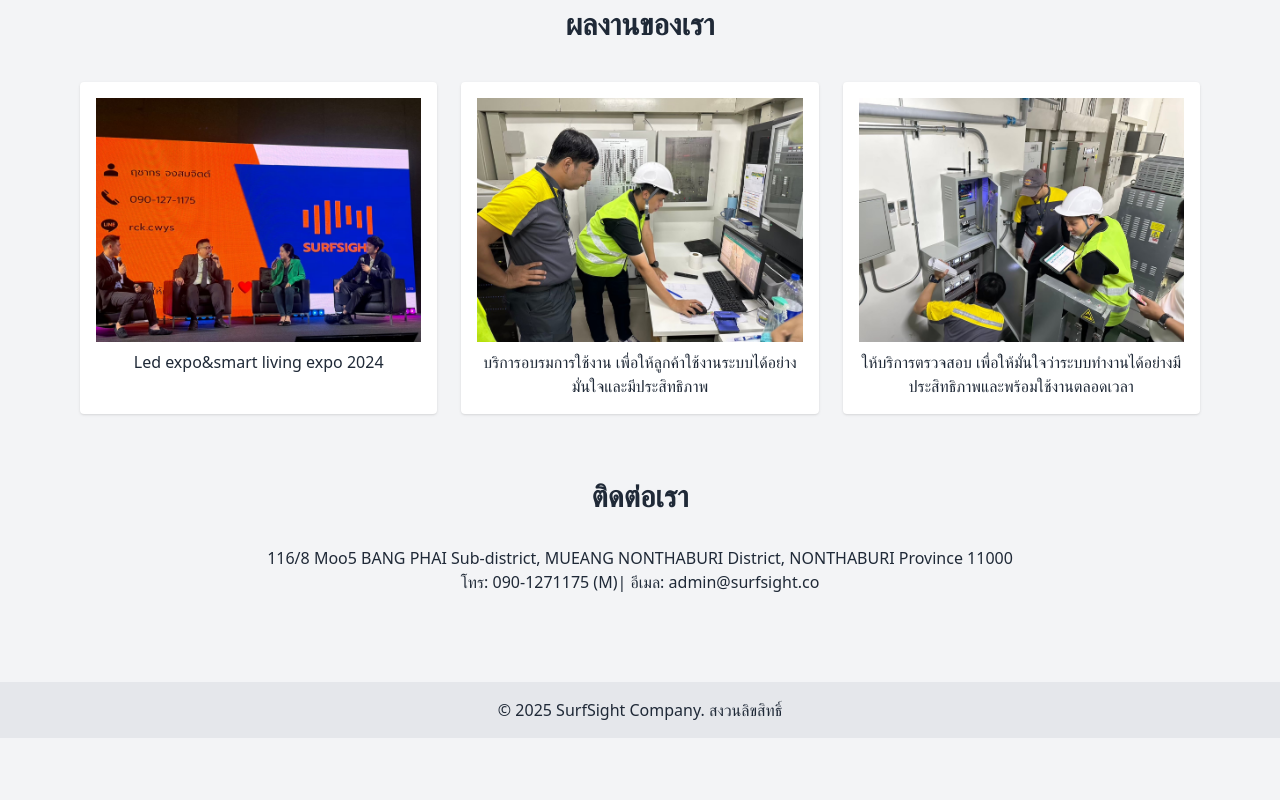
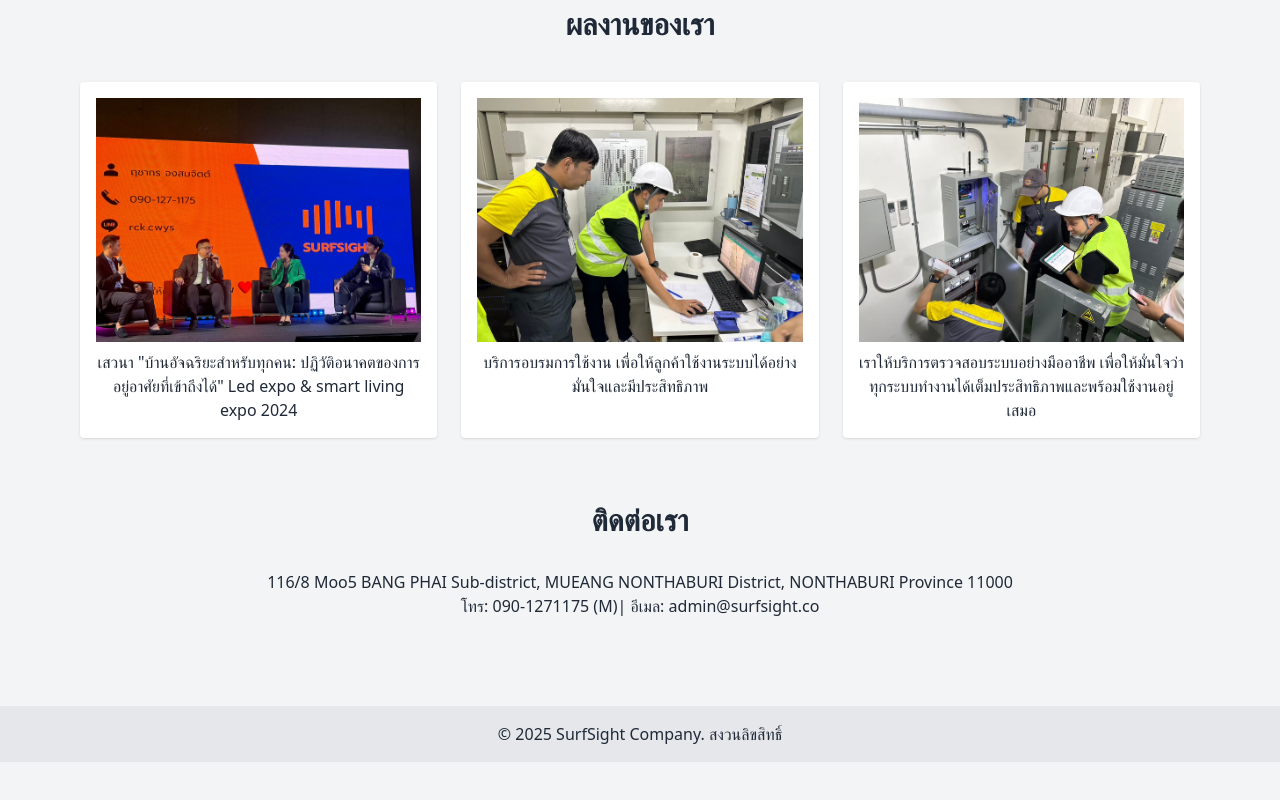
Before and after one commit to toonep06/surfsighpage, a plain HTML site: page index.html in a window 1280 px wide. Shown: the part 3862-4662 px from the top of the page. Drawn offline with nearby package versions, Linux system fonts and the light colour scheme.

Commit message:
Update index.html

```diff
--- a/index.html
+++ b/index.html
@@ -407,7 +407,7 @@
       <div class="grid md:grid-cols-3 gap-6">
         <div class="bg-white p-4 rounded shadow">
           <img src="src/profile/p5.jpg" class="mb-2" alt="ควบคุมอัติโนมัติ">
-          <p>Led expo&smart living expo 2024</p>
+          <p>เสวนา "บ้านอัจฉริยะสำหรับทุกคน: ปฏิวัติอนาคตของการอยู่อาศัยที่เข้าถึงได้" Led expo & smart living expo 2024</p>
         </div>
         <div class="bg-white p-4 rounded shadow">
           <img src="src/profile/p2.jpg" class="mb-2" alt="ตรวจวัดพลังงาน">
@@ -415,7 +415,7 @@
         </div>
         <div class="bg-white p-4 rounded shadow">
           <img src="src/profile/p3.jpg" class="mb-2" alt="ควบคุมผ่านมือถือ">
-          <p>ให้บริการตรวจสอบ เพื่อให้มั่นใจว่าระบบทำงานได้อย่างมีประสิทธิภาพและพร้อมใช้งานตลอดเวลา</p>
+          <p>เราให้บริการตรวจสอบระบบอย่างมืออาชีพ เพื่อให้มั่นใจว่าทุกระบบทำงานได้เต็มประสิทธิภาพและพร้อมใช้งานอยู่เสมอ</p>
         </div>
       </div>
     </div>
```
